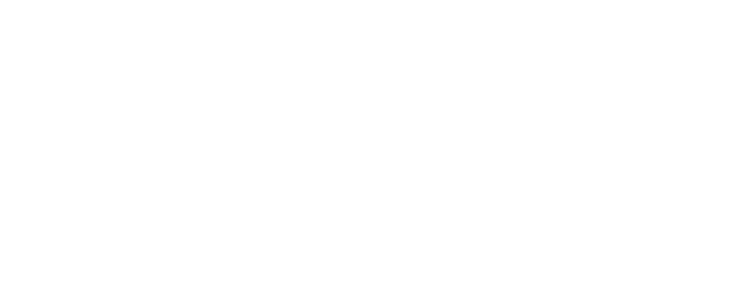
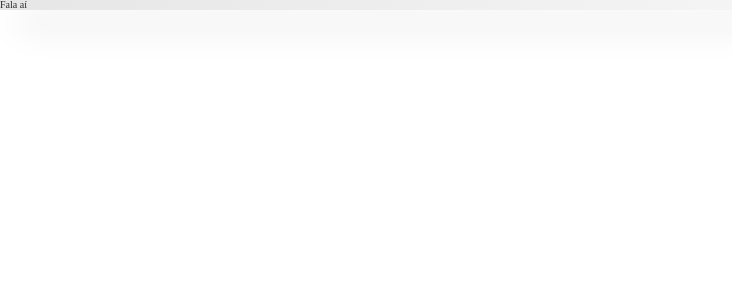
Before and after one commit to victorprimbuchele/finance-planner, a React (Vite) app: page /register in a window 1280 px wide. Shown: the top 300 px of the page, without its empty margins (0-732 px from the left). Built offline with nearby package versions, Linux system fonts and the light colour scheme.

Commit message:
feature/criado-componente-neumorfico-estilos-personalizados-adicionado-bootstrap-e-estrutura-de-paginas

```diff
--- a/index.html
+++ b/index.html
@@ -1,5 +1,5 @@
 <!DOCTYPE html>
-<html lang="en">
+<html lang="pt-BR">
   <head>
     <meta charset="UTF-8" />
     <link rel="icon" type="image/svg+xml" href="/src/favicon.svg" />
@@ -8,9 +8,16 @@
       href="https://fonts.googleapis.com/css?family=Roboto:300,400,500,700&display=swap"
     />
     <link
+      href="https://cdn.jsdelivr.net/npm/bootstrap@5.1.3/dist/css/bootstrap.min.css"
       rel="stylesheet"
-  href="https://fonts.googleapis.com/icon?family=Material+Icons"
+      integrity="sha384-1BmE4kWBq78iYhFldvKuhfTAU6auU8tT94WrHftjDbrCEXSU1oBoqyl2QvZ6jIW3"
+      crossorigin="anonymous"
     />
+    <script
+      src="https://cdn.jsdelivr.net/npm/bootstrap@5.1.3/dist/js/bootstrap.bundle.min.js"
+      integrity="sha384-ka7Sk0Gln4gmtz2MlQnikT1wXgYsOg+OMhuP+IlRH9sENBO0LRn5q+8nbTov4+1p"
+      crossorigin="anonymous"
+    ></script>
     <meta name="viewport" content="width=device-width, initial-scale=1.0" />
     <title>Vite App</title>
   </head>
--- a/package.json
+++ b/package.json
@@ -8,10 +8,6 @@
     "preview": "vite preview"
   },
   "dependencies": {
-    "@emotion/react": "^11.8.2",
-    "@emotion/styled": "^11.8.1",
-    "@mui/icons-material": "^5.5.1",
-    "@mui/material": "^5.5.3",
     "axios": "^0.26.1",
     "mobx": "^6.5.0",
     "react": "^17.0.2",
--- a/src/App.tsx
+++ b/src/App.tsx
@@ -1,13 +1,18 @@
-import { useState } from 'react'
+import { useState } from "react";
+import { Router } from "./presentation/components/Router/Router";
+
+import "./global.scss";
 
 function App() {
-  const [count, setCount] = useState(0)
+  const [count, setCount] = useState(0);
 
   return (
     <div className="App">
-
+      <div>
+        <Router />
+      </div>
     </div>
-  )
+  );
 }
 
-export default App
+export default App;
--- /dev/null
+++ b/src/global.scss
@@ -0,0 +1,241 @@
+/* http://meyerweb.com/eric/tools/css/reset/
+   v2.0 | 20110126
+   License: none (public domain)
+*/
+
+html,
+body,
+div,
+span,
+applet,
+object,
+iframe,
+h1,
+h2,
+h3,
+h4,
+h5,
+h6,
+p,
+blockquote,
+pre,
+a,
+abbr,
+acronym,
+address,
+big,
+cite,
+code,
+del,
+dfn,
+em,
+img,
+ins,
+kbd,
+q,
+s,
+samp,
+small,
+strike,
+strong,
+sub,
+sup,
+tt,
+var,
+b,
+u,
+i,
+center,
+dl,
+dt,
+dd,
+ol,
+ul,
+li,
+fieldset,
+form,
+label,
+legend,
+table,
+caption,
+tbody,
+tfoot,
+thead,
+tr,
+th,
+td,
+article,
+aside,
+canvas,
+details,
+embed,
+figure,
+figcaption,
+footer,
+header,
+hgroup,
+menu,
+nav,
+output,
+ruby,
+section,
+summary,
+time,
+mark,
+audio,
+video {
+  margin: 0;
+  padding: 0;
+  border: 0;
+  font: inherit;
+  vertical-align: baseline;
+}
+/* HTML5 display-role reset for older browsers */
+article,
+aside,
+details,
+figcaption,
+figure,
+footer,
+header,
+hgroup,
+menu,
+nav,
+section {
+  display: block;
+}
+body {
+  line-height: 1;
+}
+ol,
+ul {
+  list-style: none;
+}
+blockquote,
+q {
+  quotes: none;
+}
+blockquote:before,
+blockquote:after,
+q:before,
+q:after {
+  content: "";
+  content: none;
+}
+table {
+  border-collapse: collapse;
+  border-spacing: 0;
+}
+
+html {
+  font-size: 62.5%;
+  height: 100vh;
+  width: 100vw;
+}
+
+body,
+#root {
+  width: 100%;
+  height: 100%;
+  max-width: 100%;
+  max-height: 100%;
+}
+
+// WIDTH
+.w-100 {
+  width: 100%;
+}
+
+.w-90 {
+  width: 90%;
+}
+
+.w-75 {
+  width: 75%;
+}
+
+.w-60 {
+  width: 60%;
+}
+
+.w-50 {
+  width: 50%;
+}
+
+.w-35 {
+  width: 35%;
+}
+
+.w-20 {
+  width: 20%;
+}
+
+.w-10 {
+  width: 10%;
+}
+
+// HEIGHT
+.h-100 {
+  height: 100%;
+}
+
+.h-90 {
+  height: 90%;
+}
+
+.h-75 {
+  height: 75%;
+}
+
+.h-60 {
+  height: 60%;
+}
+
+.h-50 {
+  height: 50%;
+}
+
+.h-35 {
+  height: 35%;
+}
+
+.h-20 {
+  height: 20%;
+}
+
+.h-10 {
+  height: 10%;
+}
+
+// FONT-SIZE
+.fs-xsm {
+  font-size: 0.8rem;
+}
+
+.fs-sm {
+  font-size: 1rem;
+}
+
+.fs-md-sm {
+  font-size: 1.2rem;
+}
+
+.fs-md-md {
+  font-size: 1.5rem;
+}
+
+.fs-md-lg {
+  font-size: 1.8rem;
+}
+
+.fs-lg {
+  font-size: 3.2rem;
+}
+
+.fs-xl {
+  font-size: 4.8rem;
+}
+
+.fs-xxl {
+  font-size: 6rem;
+}
--- /dev/null
+++ b/src/presentation/components/Neumorphic/Box/Box.tsx
@@ -0,0 +1,15 @@
+import React from "react";
+import "./box-styles.scss";
+import { NeumorphicBoxProps } from "./box-types";
+
+export const NeumorphicBox: React.FC<NeumorphicBoxProps> = ({
+  size,
+  theme,
+  children,
+}: NeumorphicBoxProps) => {
+  return (
+    <div className="h-100 w-100">
+      <div className={`neumorphic-box-${theme} ${size}`}>{children}</div>
+    </div>
+  );
+};
--- /dev/null
+++ b/src/presentation/components/Neumorphic/Box/box-styles.scss
@@ -0,0 +1,35 @@
+$sm: 1rem;
+$md: 2rem;
+$lg: 3rem;
+
+@mixin replace-color($theme) {
+  @if $theme == "dark" {
+    background: linear-gradient(145deg, #282930, #2f3139);
+    box-shadow: 17px 17px 34px #26282e, -17px -17px 34px #32343c;
+    color: white;
+  } @else {
+    background: linear-gradient(145deg, #e6e6e6, #ffffff);
+    box-shadow: 17px 17px 34px #dedede, -17px -17px 34px #ffffff;
+    color: #26282e;
+  }
+}
+
+.neumorphic-box-dark {
+  @include replace-color($theme: "dark");
+}
+
+.neumorphic-box-light {
+  @include replace-color($theme: "light");
+}
+
+.border-sm {
+  border-radius: $sm;
+}
+
+.border-md {
+  border-radius: $md;
+}
+
+.border-lg {
+  border-radius: $lg;
+}
--- /dev/null
+++ b/src/presentation/components/Neumorphic/Box/box-types.d.ts
@@ -0,0 +1,5 @@
+export type NeumorphicBoxProps = {
+  theme: "light" | "dark";
+  size: "sm" | "md" | "lg";
+  children: React.PropsWithChildren<any>;
+};
--- /dev/null
+++ b/src/presentation/components/Router/Router.tsx
@@ -0,0 +1,12 @@
+import { BrowserRouter, Routes, Route } from "react-router-dom";
+import { Register } from "../../pages/Register/Register";
+
+export const Router: React.FC = () => {
+  return (
+    <BrowserRouter>
+      <Routes>
+        <Route path="/register" element={<Register />} />
+      </Routes>
+    </BrowserRouter>
+  );
+};
--- /dev/null
+++ b/src/presentation/pages/Register/Register.tsx
@@ -0,0 +1,10 @@
+import React from "react";
+import { NeumorphicBox } from "../../components/Neumorphic/Box/Box";
+
+export const Register: React.FC = () => {
+  return (
+    <NeumorphicBox size="md" theme="light">
+      <h1>Fala aí</h1>
+    </NeumorphicBox>
+  );
+};
```
Also changed, not shown: 1 other file (tests, documents, lock files or other folders). Lines whose indentation alone changed are shown as unchanged.
